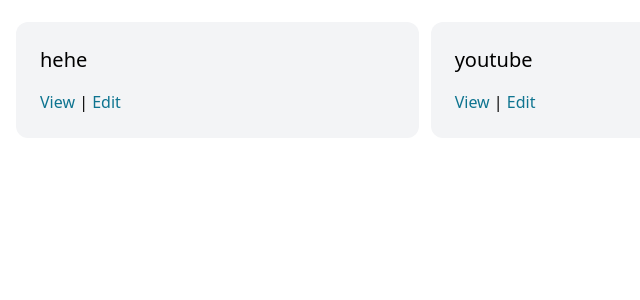
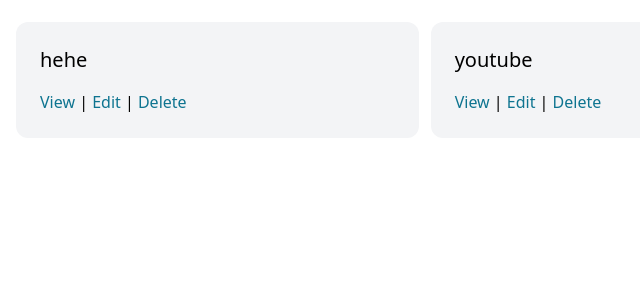
Before and after one commit to Edwinromerojr/django-SaaS, a Django app: page /links/categories/ in a window 1280 px wide. Shown: the part 238-538 px from the top of the page, without its empty margins (8-648 px from the left). Run offline with Django 5.2, Linux system fonts and the light colour scheme; a user stored in the database is signed in; data comes from the database, SQL or seed files in the repository; both versions use the stored data as it was after the commit; some libraries are stand-ins or nearby versions.

Commit message:
Delete Category

```diff
--- a/link/templates/link/categories.html
+++ b/link/templates/link/categories.html
@@ -15,6 +15,8 @@
                 <a href="#" class="text-cyan-700">View</a>
                 |
                 <a href="{% url 'links:edit_category' category.id %}" class="text-cyan-700">Edit</a>
+                |
+                <a href="{% url 'links:delete_category' category.id %}" class="text-cyan-700">Delete</a>
             </div>
         {% endfor %}
     </div>
--- a/link/urls.py
+++ b/link/urls.py
@@ -9,5 +9,6 @@ urlpatterns = [
     path('categories/', views.categories, name='categories'),
     path('categories/create-category/', views.create_category, name='create_category'),
     path('categories/<int:pk>/edit/', views.edit_category, name='edit_category'),
+    path('categories/<int:pk>/delete/', views.delete_category, name='delete_category'),
     path('create-link/', views.create_link, name='create_link'),
 ]
--- a/link/views.py
+++ b/link/views.py
@@ -50,6 +50,14 @@ def edit_category(request, pk):
 
 
 @login_required
+def delete_category(request, pk):
+    category = get_object_or_404(Category, created_by=request.user, pk=pk)
+    category.delete()
+
+    return redirect('/links/categories/')
+
+
+@login_required
 def links(request):
     links = Link.objects.filter(created_by=request.user)
 
```
Also changed, not shown: db.sqlite3.
